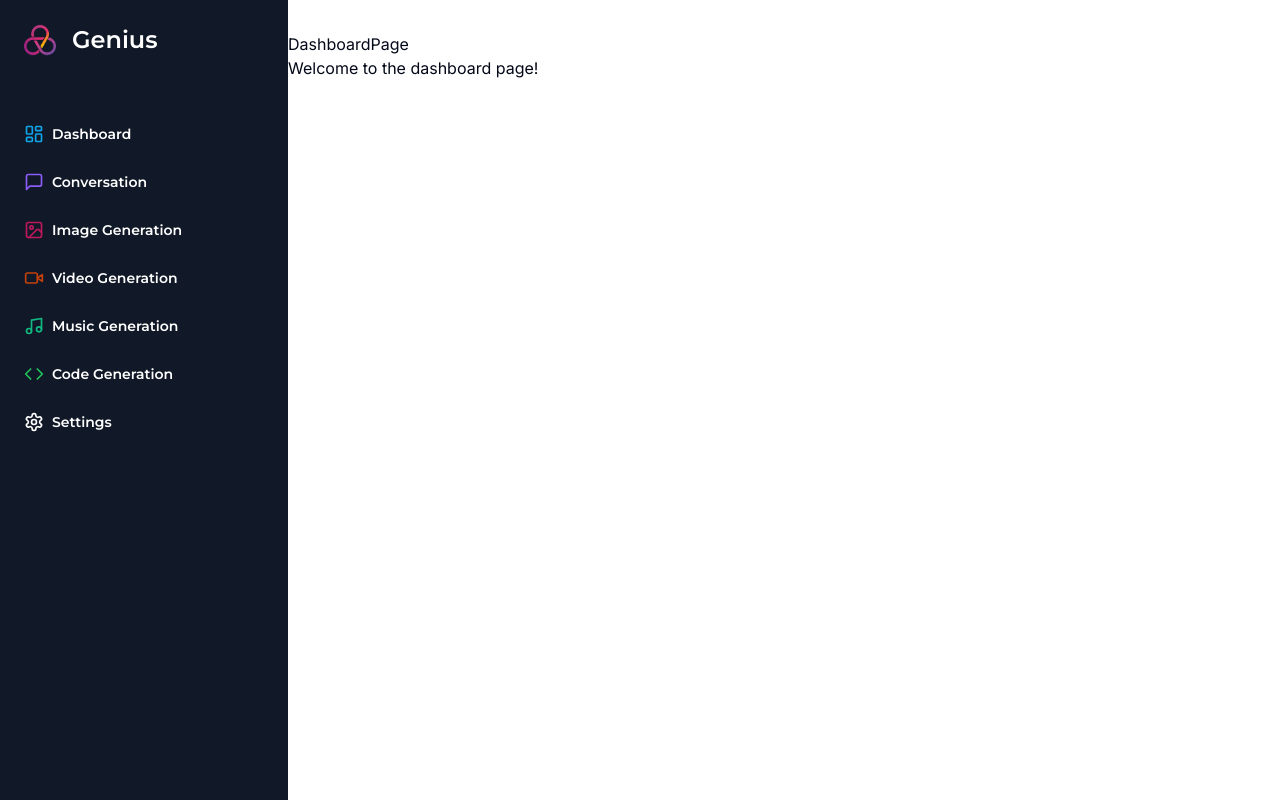
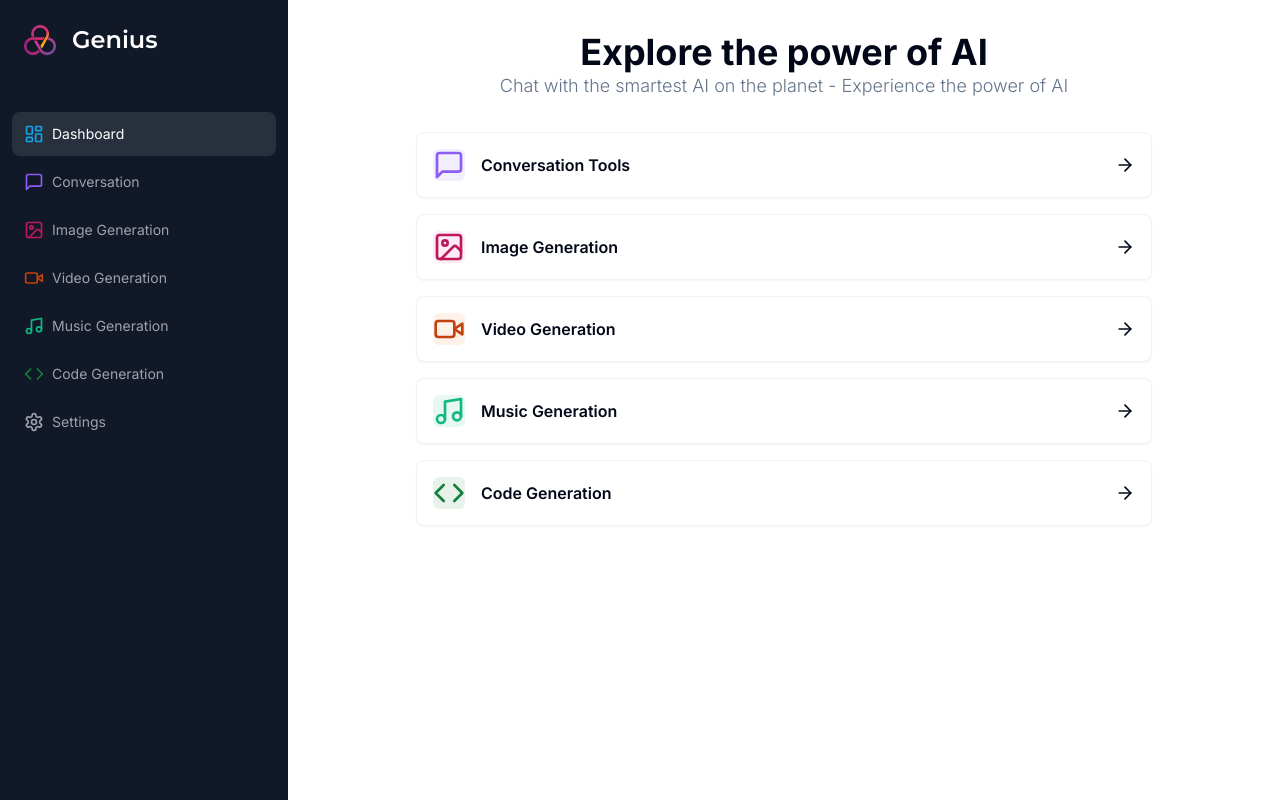
Before and after one commit to Anish-Karthik/Genius, a Next.js app: page /dashboard in a window 1280 px wide. Built offline with nearby package versions, Linux system fonts and the light colour scheme.

Commit message:
completed Dashbar

```diff
--- a/app/(dashboard)/(routes)/dashboard/page.tsx
+++ b/app/(dashboard)/(routes)/dashboard/page.tsx
@@ -1,12 +1,80 @@
-import { UserButton } from '@clerk/nextjs'
+"use client"
 import React from 'react'
+import { useRouter } from 'next/navigation'
+import { Card } from '@/components/ui/card'
+import { cn } from '@/lib/utils'
+import { ArrowRight, MessageSquareIcon, ImageIcon, VideoIcon, MusicIcon, CodeIcon } from 'lucide-react'
+
+
+const tools = [
+  {
+    label: "Conversation Tools",
+    icon: MessageSquareIcon,
+    color: "text-violet-500",
+    bgColor: "bg-violet-500/10",
+    href: "/conversation"
+  },
+  {
+    label: 'Image Generation',
+    icon: ImageIcon,
+    href: '/image',
+    color: "text-pink-700",
+    bgColor: "bg-pink-500/10",
+  },
+  {
+    label: 'Video Generation',
+    icon: VideoIcon,
+    href: '/video',
+    color: "text-orange-700",
+    bgColor: "bg-orange-500/10",
+  },
+  {
+    label: 'Music Generation',
+    icon: MusicIcon,
+    href: '/music',
+    color: "text-emerald-500",
+    bgColor: "bg-emerald-500/10",
+  },
+  {
+    label: 'Code Generation',
+    icon: CodeIcon,
+    href: '/code',
+    color: "text-green-700",
+    bgColor: "bg-green-700/10",
+  },
+];
 
 const DashboardPage = () => {
+  const router = useRouter()
   return (
     <div>
-      <h1>DashboardPage</h1>
-      <p>Welcome to the dashboard page!</p>
-
+      <div className='mb-8 space-t-4'>
+        <h2 className='test-2xl md:text-4xl font-bold text-center'>
+          Explore the power of AI
+        </h2>
+        <p className='text-muted-foreground font-light text-sm md:text-lg text-center'>
+          Chat with the smartest AI on the planet - Experience the power of AI
+        </p>
+      </div>
+      <div className='px-4 md:px-20 lg:px-32 space-y-4'>
+        {tools.map((tool) => (
+          <Card
+          onClick={() => router.push(tool.href)}
+          key={tool.href}
+          className='p-4 border-black/5 flex items-center justify-between hover:shadow-md transition cursor-pointer'
+          >
+            <div className='flex items-center gap-x-4'>
+              <div className={cn('p-x-4 rounded-md',tool.bgColor)}>
+                <tool.icon className={cn('w-8 h-8', tool.color)}/>
+              </div>
+              <div className='font-semibold'>
+                {tool.label}
+              </div>
+            </div>
+            <ArrowRight className='w-5 h-5'/>
+          </Card>
+        ))}
+      </div>
     </div>
   )
 }
--- a/components/Sidebar.tsx
+++ b/components/Sidebar.tsx
@@ -1,17 +1,11 @@
 "use client"
-
 import { Montserrat } from 'next/font/google'
 import Image from 'next/image'
 import Link from 'next/link'
-import React from 'react'
+import { usePathname } from 'next/navigation'
 
 import { cn } from '@/lib/utils'
 import { LayoutDashboardIcon, MessageSquareIcon, ImageIcon, VideoIcon, MusicIcon, CodeIcon, SettingsIcon } from "lucide-react"
-
-const montserrat = Montserrat({
-  weight: "600",
-  subsets: ["latin"]
-});
 
 const routes = [
   {
@@ -48,7 +42,7 @@
     label: 'Code Generation',
     icon: CodeIcon,
     href: '/code',
-    color: "text-green-500",
+    color: "text-green-700",
   },
   {
     label: 'Settings',
@@ -56,9 +50,18 @@
     href: '/settings',
     color: "text-white-500",
   },
-]
+];
+
+
+const montserrat = Montserrat({
+  weight: "600",
+  subsets: ["latin"]
+});
+
+
 
 const Sidebar = () => {
+  const pathname = usePathname();
   return (
     <div className='space-y-4 py-4 flex flex-col h-full bg-[#111827] text-white'>
       <div className='px-3 py-2 flex-1'>
@@ -80,9 +83,8 @@
             <Link
               key={route.label}
               href={route.href}
-              className={cn(
-                'text-sm group flex p-3 w-full justify-start cursor-pointer hover:text-white hover:bg-white/10 rounded-lg transition ',
-                montserrat.className,
+              className={cn('text-sm group flex p-3 w-full justify-start cursor-pointer hover:text-white hover:bg-white/10 rounded-lg transition',
+              pathname === route.href ? 'bg-white/10 text-white' : 'text-zinc-400'
               )}
             >
               <div className='flex items-center flex-1'>
--- /dev/null
+++ b/components/ui/card.tsx
@@ -0,0 +1,79 @@
+import * as React from "react"
+
+import { cn } from "@/lib/utils"
+
+const Card = React.forwardRef<
+  HTMLDivElement,
+  React.HTMLAttributes<HTMLDivElement>
+>(({ className, ...props }, ref) => (
+  <div
+    ref={ref}
+    className={cn(
+      "rounded-lg border bg-card text-card-foreground shadow-sm",
+      className
+    )}
+    {...props}
+  />
+))
+Card.displayName = "Card"
+
+const CardHeader = React.forwardRef<
+  HTMLDivElement,
+  React.HTMLAttributes<HTMLDivElement>
+>(({ className, ...props }, ref) => (
+  <div
+    ref={ref}
+    className={cn("flex flex-col space-y-1.5 p-6", className)}
+    {...props}
+  />
+))
+CardHeader.displayName = "CardHeader"
+
+const CardTitle = React.forwardRef<
+  HTMLParagraphElement,
+  React.HTMLAttributes<HTMLHeadingElement>
+>(({ className, ...props }, ref) => (
+  <h3
+    ref={ref}
+    className={cn(
+      "text-2xl font-semibold leading-none tracking-tight",
+      className
+    )}
+    {...props}
+  />
+))
+CardTitle.displayName = "CardTitle"
+
+const CardDescription = React.forwardRef<
+  HTMLParagraphElement,
+  React.HTMLAttributes<HTMLParagraphElement>
+>(({ className, ...props }, ref) => (
+  <p
+    ref={ref}
+    className={cn("text-sm text-muted-foreground", className)}
+    {...props}
+  />
+))
+CardDescription.displayName = "CardDescription"
+
+const CardContent = React.forwardRef<
+  HTMLDivElement,
+  React.HTMLAttributes<HTMLDivElement>
+>(({ className, ...props }, ref) => (
+  <div ref={ref} className={cn("p-6 pt-0", className)} {...props} />
+))
+CardContent.displayName = "CardContent"
+
+const CardFooter = React.forwardRef<
+  HTMLDivElement,
+  React.HTMLAttributes<HTMLDivElement>
+>(({ className, ...props }, ref) => (
+  <div
+    ref={ref}
+    className={cn("flex items-center p-6 pt-0", className)}
+    {...props}
+  />
+))
+CardFooter.displayName = "CardFooter"
+
+export { Card, CardHeader, CardFooter, CardTitle, CardDescription, CardContent }
```
